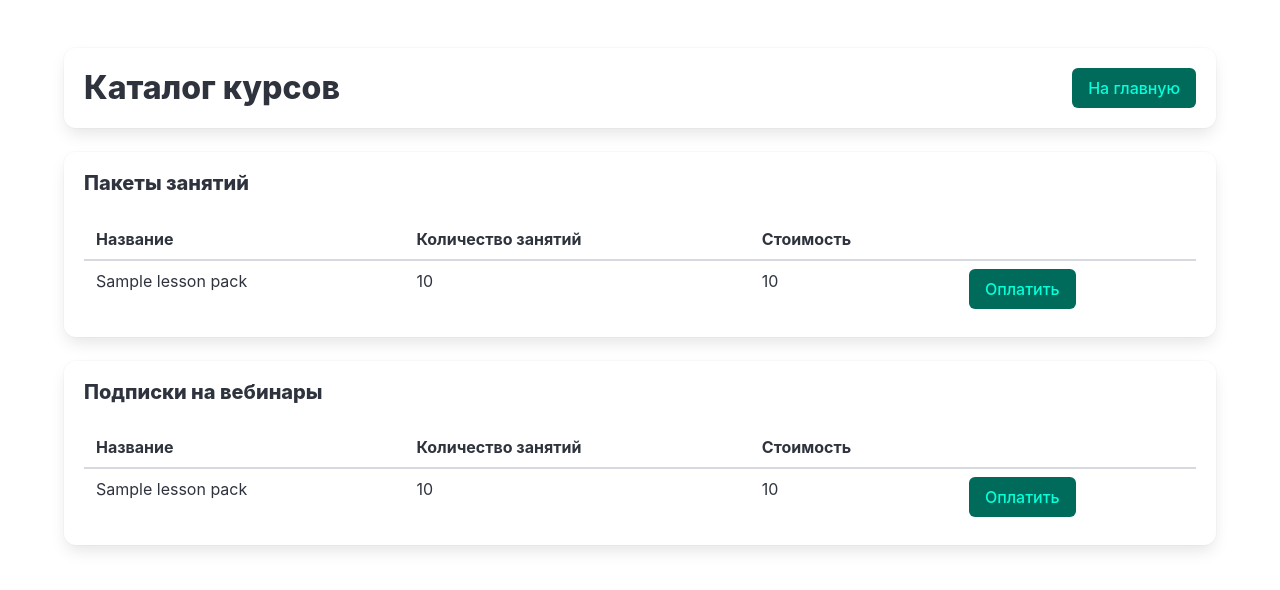
After one commit to ekosachev/intellectum, a Django app: template templates/courses.html in a window 1280 px wide. The commit adds this page. Shown: the top 590 px of the page. Run offline with Django 5.2, Linux system fonts and the light colour scheme; the template is opened without the code that fills it: most values are stand-ins (such as "Sample title", 1, 10 or a date in 2020); parts of the project's set-up code (start-up, migrations or seed data) failed here and were passed over.

Commit message:
added courses page

```diff
--- a/intellectum_app/urls.py
+++ b/intellectum_app/urls.py
@@ -1,10 +1,11 @@
 from django.urls import path
 from django.contrib.auth import views as auth_views
 
-from .views import home_view, registration_view
+from .views import home_view, registration_view, courses_view
 
 urlpatterns = [
     path("", home_view, name="home"),
+    path("courses", courses_view, name="courses"),
     path("auth/login/", auth_views.LoginView.as_view(template_name="auth/login.html"), name="login"),
     path("auth/register/", registration_view),
 ]
--- /dev/null
+++ b/templates/courses.html
@@ -0,0 +1,64 @@
+{% extends 'base.html' %}
+
+{% block body %}
+<div class="box">
+  <div class="level">
+    <div class="level-left">
+      <p class="title is-3">Каталог курсов</p>
+    </div>
+    <div class="level-right">
+      <a class="button is-primary is-dark" href="{% url 'home' %}">На главную</a>
+    </div>
+  </div>
+</div>
+<div class="box">
+  <div class="level">
+    <div class="level-left">
+      <p class="title is-5">Пакеты занятий</p>
+    </div>
+  </div>
+  <div class="container">
+    <table class="table is-fullwidth is-hoverable">
+      <thead>
+        <th>Название</th>
+        <th>Количество занятий</th>
+        <th>Стоимость</th>
+        <th></th>
+      </thead>
+      {% for lesson_pack in lesson_packs %}
+      <tr>
+        <td>{{lesson_pack.name}}</td>
+        <td>{{lesson_pack.amount_of_lessons}}</td>
+        <td>{{lesson_pack.price}}</td>
+        <td><a href="" class="button is-primary is-dark ">Оплатить</a></td>
+      </tr>
+      {% endfor %}
+    </table>
+  </div>
+</div>
+<div class="box">
+  <div class="level">
+    <div class="level-left">
+      <p class="title is-5">Подписки на вебинары</p>
+    </div>
+  </div>
+  <div class="container">
+    <table class="table is-fullwidth is-hoverable">
+      <thead>
+        <th>Название</th>
+        <th>Количество занятий</th>
+        <th>Стоимость</th>
+        <th></th>
+      </thead>
+      {% for lesson_pack in webinar_subscriptions %}
+      <tr>
+        <td>{{lesson_pack.name}}</td>
+        <td>{{lesson_pack.amount_of_lessons}}</td>
+        <td>{{lesson_pack.price}}</td>
+        <td><a href="" class="button is-primary is-dark ">Оплатить</a></td>
+      </tr>
+      {% endfor %}
+    </table>
+  </div>
+</div>
+{% endblock body %}
```
Also changed, not shown: intellectum_app/mws_tables_api.py (+9 -0 lines), intellectum_app/views.py (+25 -3 lines), templates/home.html (+20 -1 lines).
